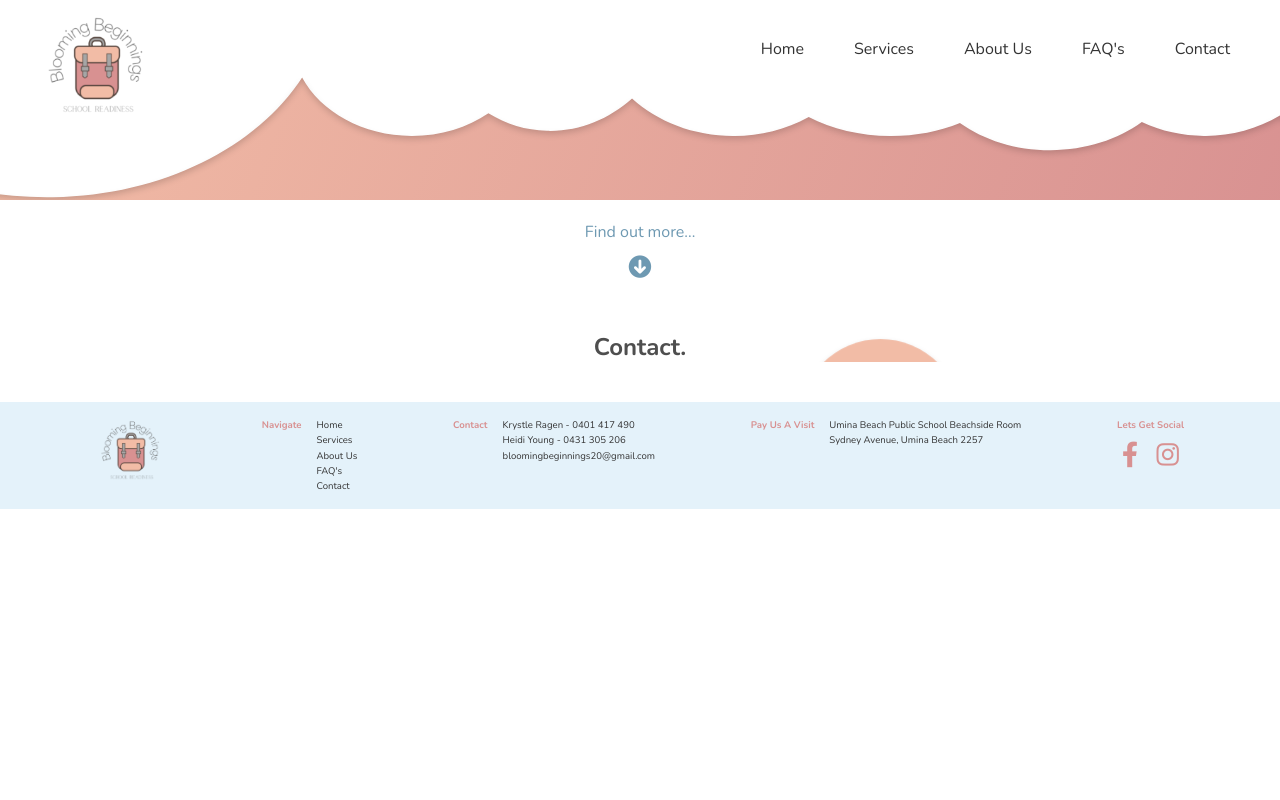
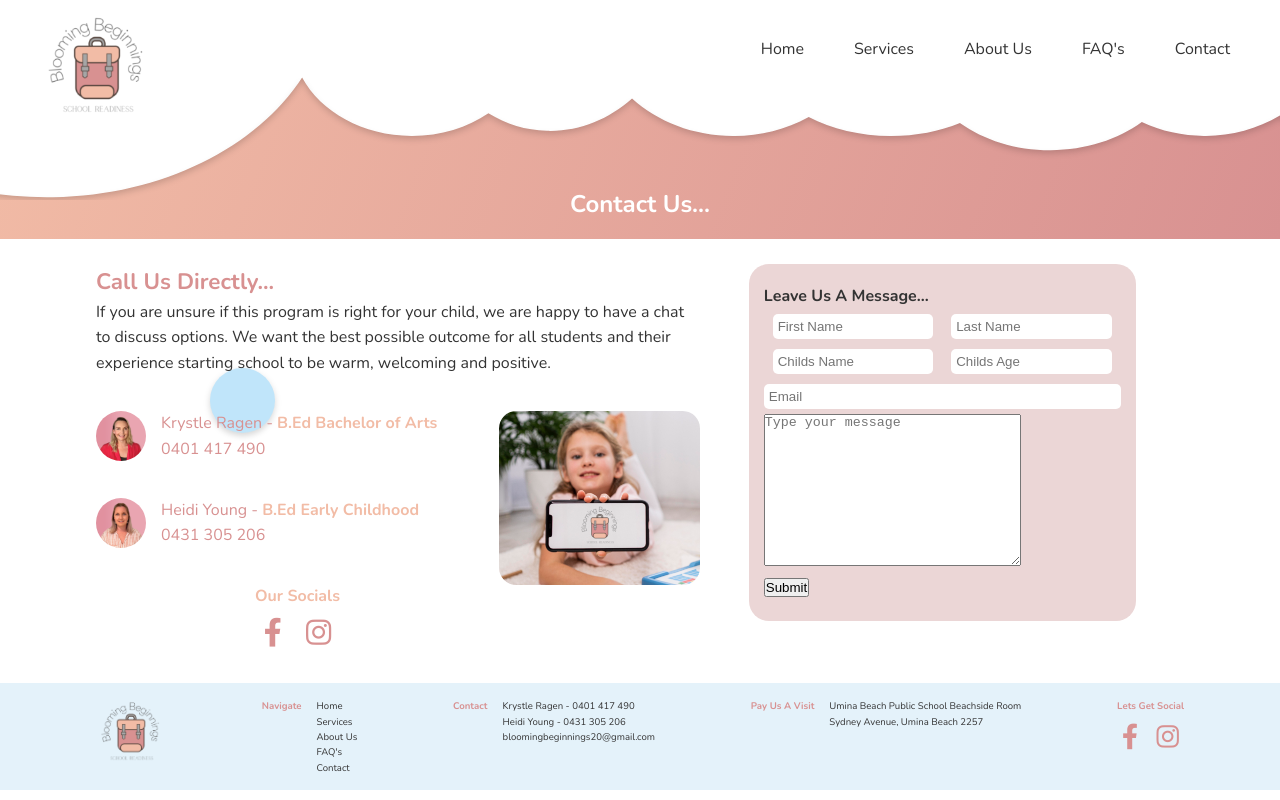
Before and after one commit to adrianRagen/BloomingBeginnings-v.2, a plain HTML site: page contact.html in a window 1280 px wide. Drawn offline with nearby package versions, Linux system fonts and the light colour scheme.

Commit message:
Start of Contact Page

```diff
--- a/contact.html
+++ b/contact.html
@@ -32,24 +32,61 @@
       </nav>
     </div>
     <!-- Hero Content -->
-    <div class="content">
-      <section class="section-services container">
-
-
+     <div class="content">
+      <section id="contact-title" class="container">
+        <h2>Contact Us...</h2>
       </section>
-      <section class="find-out-more">
-        <p class="text-primary">Find out more...</p>
-        <i class="fas fa-arrow-circle-down text-primary"></i>
-      </section>
-  </div>
+    </div>
 
 
   <!-- Section: Main -->
-    <main class="section-services-main">
+    <main class="section-contact-main">
+      <div class="contact-wrapper container">
+        <div class="contact-box-left">
+          <h4 id="call-us">Call Us Directly...</h4>
+          <p>If you are unsure if this program is right for your child, we are happy to have a chat to discuss options. We want the best possible outcome for all students and their experience starting school to be warm, welcoming and positive.</p>
+          <div class="contact-media-wrapper">
+            <div class="teachers-contact-box">
+              <div class="contact-krystle person">
+                <img src="img/Krystle.png" alt="">
+                <p>Krystle Ragen - <strong>B.Ed Bachelor of Arts</strong><br>0401 417 490</p>
+              </div>
+              <div class="contact-heidi person">
+                <img src="img/Background.png" alt="">
+                <p>Heidi Young - <strong>B.Ed Early Childhood</strong><br>0431 305 206</p>
+              </div>
+              <div class="social-wrap">
+                <h4>Our Socials</h4>
+                <a id="pink-text" href="https://www.facebook.com/bloomingbeginnings20"><i class="fab fa-facebook-f"></i></a>
+                <a id="pink-text" href="https://www.instagram.com/blooming_beginnings/?hl=en"><i class="fab fa-instagram"></i></a>
+              </div>
+            </div>
+            <div class="">
+              <img src="img/contact-img.png" alt="">
+            </div>
+          </div>
+        </div>
+        <div class="contact-box-right">
+          <div class="form-wrap">
+            <h4>Leave Us A Message...</h4>
+            <form action="">
+              <div class="text-fields">
+                <div class="flex-fields">
+                  <input type="text" class="text-input first-name-input" placeholder="First Name">
+                  <input type="text" class="text-input last-name-input" placeholder="Last Name">
+                  <input type="text" class="text-input child-name-input" placeholder="Childs Name">
+                  <input type="number" class="text-input age-input" placeholder="Childs Age">
+                </div>
+                <input type="email" class="text-input email-input" placeholder="Email">
+                <textarea name="message" id="" cols="30" rows="10" placeholder="Type your message"></textarea>
 
-      <h2>Contact.</h2>
-
-  </main>
+              </div>
+              <button class="btn" type="submit">Submit</button>
+            </form>
+          </div>
+        </div>
+      </div>
+    </main>
   <footer class="footer bg-dark">
     <div class="flex-footer container">
       <div class="footer-logo">
--- a/css/style.css
+++ b/css/style.css
@@ -26,11 +26,20 @@ h1,h2{
 }
 
 p{
-  margin: 10px 0;
+/* Was 10px */
 }
 
 img{
   width: 100%;
+}
+
+.person-img-heidi{
+  margin-left: 60px;
+  margin-top: 30px;
+}
+
+.person-img-krystle{
+  margin-right: 60px;
 }
 
 
@@ -416,11 +425,12 @@ footer{
 /* About Page */
 
 
-#about-title h2{
+#about-title{
   text-align: center;
-  padding-bottom: 40px;
+  padding-bottom: 20px;
+  margin-top: -10px;
   color: #fff;
-  font-size: 2rem;
+  font-size: 1.1rem;
 }
 
 .our-storybox{
@@ -456,3 +466,104 @@ footer{
 .text{
   margin-left: 55px;
 }
+
+/* Contact Page */
+
+.section-contact-main{
+  margin: 25px 0px;
+}
+
+.section-contact-main p{
+  margin-bottom: 35px;
+}
+
+#call-us{
+  color: #D89191;
+  font-size: 1.4rem;
+}
+
+#contact-title{
+  text-align: center;
+  padding-bottom: 20px;
+  color: #fff;
+  margin-top: -10px;
+}
+
+
+.contact-wrapper{
+  display: grid;
+  grid-template-columns: 5fr 4fr;
+}
+
+.contact-media-wrapper{
+  display: grid;
+  grid-template-columns: 2fr 1fr;
+}
+
+.person{
+  display: flex;
+}
+
+.person p{
+  color: #D89191;
+}
+
+.person strong{
+  color:#F2BCA6;
+}
+
+.person img{
+  height: 50px;
+  width: 50px;
+  border-radius: 100%;
+  margin-right: 15px;
+  object-fit:cover;
+}
+
+.social-wrap{
+  width: 100%;
+  margin: auto;
+  text-align: center;
+}
+
+.social-wrap h4{
+  color: #F2BCA6;
+}
+
+.social-wrap i{
+  font-size: 1.8rem;
+  margin: 10px;
+}
+
+.person{
+  margin: auto;
+}
+
+/* Contact Page */
+
+.flex-fields{
+  display: grid;
+  grid-template-columns: 1fr 1fr;
+}
+
+.form-wrap{
+  background-color: #EBD6D6;
+  width: 80%;
+  padding: 20px 15px;
+  border-radius: 20px;
+  margin: auto;
+}
+
+input{
+  border: none;
+  border-radius: 5px;
+  height: 25px;
+  margin: 5px auto;
+  padding: 5px;
+  width: 90%;
+}
+
+.email-input{
+  width: 100%;
+  margin: 5px auto;
+}
```
Also changed, not shown: about.html (+6 -5 lines), css/utilities.css (line endings or trailing spaces), img/Background.png (added), img/Heidi New.png (added), img/contact-img.png (added).
